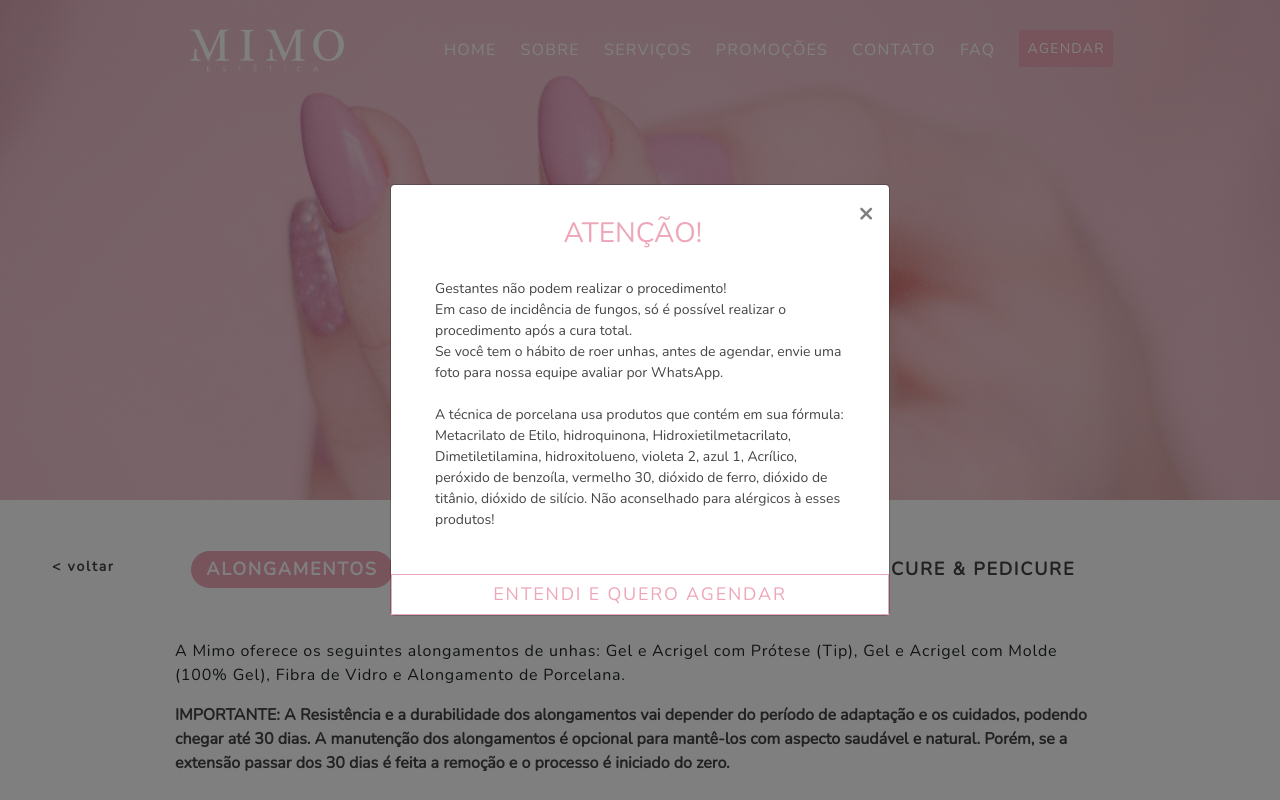
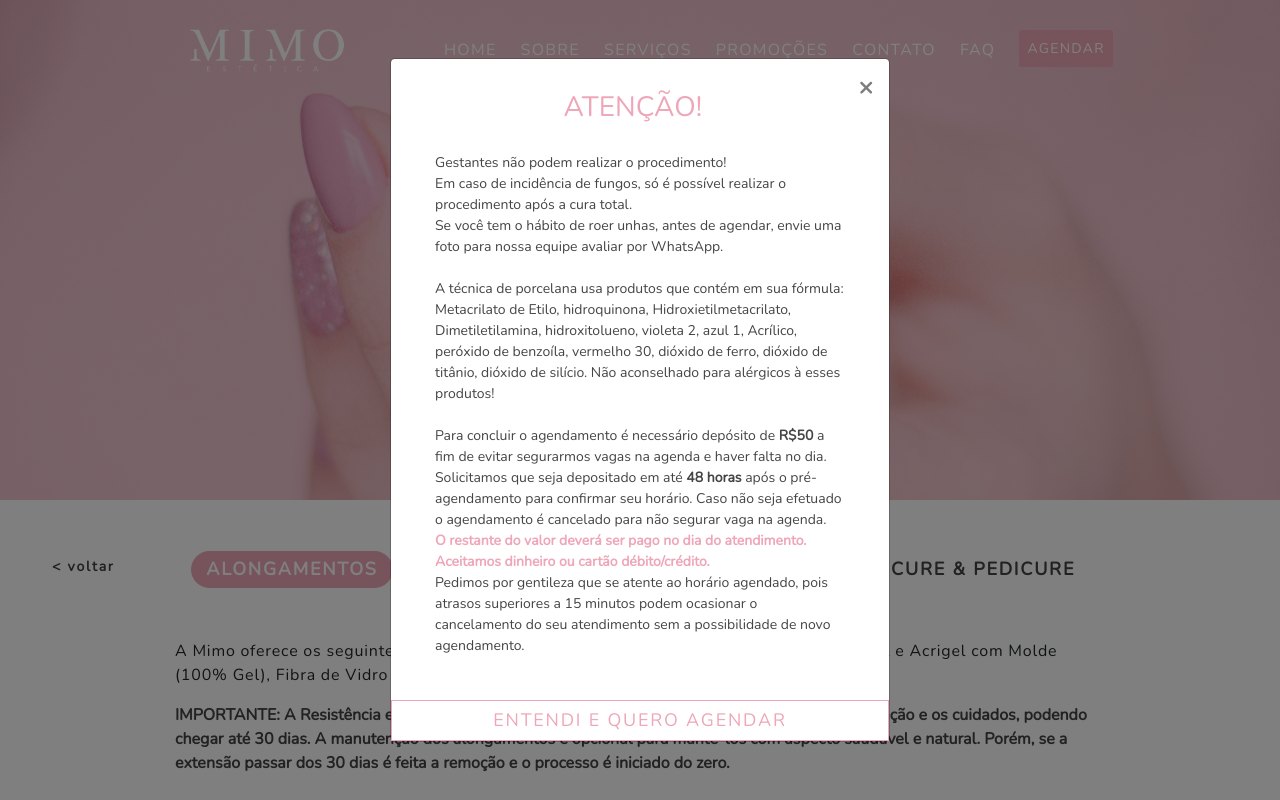
Before and after one commit to chlles/mimo, a PHP site: page /esmalteria/ in a window 1280 px wide, after a click on "AGENDAR". Run offline with PHP 8.4, Linux system fonts and the light colour scheme; some libraries are stand-ins or nearby versions.

Commit message:
new updates

```diff
--- a/assets/css/product.css
+++ b/assets/css/product.css
@@ -46,6 +46,11 @@ button.navbar-toggler {
 .flex-equal > * {
   -ms-flex: 1;
   flex: 1;
+}
+
+iframe {
+  border: none !important;
+  min-height: 600px;
 }
 
 @media (min-width: 768px) {
--- a/esmalteria/index.html
+++ b/esmalteria/index.html
@@ -170,7 +170,12 @@
                                             Gestantes não podem realizar o procedimento!<br/>
                                             Em caso de incidência de fungos, só é possível realizar o procedimento após a cura total.<br/>
                                             Se você tem o hábito de roer unhas, antes de agendar, envie uma foto para nossa equipe avaliar por WhatsApp.<br/><br/>
-                                            A técnica de porcelana usa produtos que contém em sua fórmula: Metacrilato de Etilo, hidroquinona, Hidroxietilmetacrilato, Dimetiletilamina, hidroxitolueno, violeta 2, azul 1, Acrílico, peróxido de benzoíla, vermelho 30, dióxido de ferro, dióxido de titânio, dióxido de silício. Não aconselhado para alérgicos à esses produtos!
+                                            A técnica de porcelana usa produtos que contém em sua fórmula: Metacrilato de Etilo, hidroquinona, Hidroxietilmetacrilato, Dimetiletilamina, hidroxitolueno, violeta 2, azul 1, Acrílico, peróxido de benzoíla, vermelho 30, dióxido de ferro, dióxido de titânio, dióxido de silício. Não aconselhado para alérgicos à esses produtos!<br/><br/>
+                                            Para concluir o agendamento é necessário depósito de <b>R$50</b> a fim de evitar segurarmos vagas na agenda e haver falta no dia. Solicitamos que seja depositado em até <b>48 horas</b> após o pré-agendamento para confirmar seu horário. Caso não seja efetuado o agendamento é cancelado para não segurar vaga na agenda.<br/>
+                                            <span class="textPink font-weight-bold">
+                                            O restante do valor deverá ser pago no dia do atendimento. Aceitamos dinheiro ou cartão débito/crédito.
+                                        </span><br/>
+                                            Pedimos por gentileza que se atente ao horário agendado, pois atrasos superiores a 15 minutos podem ocasionar o cancelamento do seu atendimento sem a possibilidade de novo agendamento.<br/>
                                         </p>
                                     </div>
                                     <button data-dismiss="modal">
@@ -302,11 +307,11 @@
                                             Em caso de incidência de fungos, só é possível realizar o procedimento após a cura total.<br/>
                                             Se você tem o hábito de roer unhas, antes de agendar, envie uma foto para nossa equipe avaliar por WhatsApp.<br/><br/>
                                             As técnicas em gel usa produtos que contém em sua fórmula: carbamato de etila, acrilato, ácido metacrílico, Hidroxietilmetacrilato, hidroximetil. Não indicado para alérgicos a esses produtos!<br/><br/>
-                                        Para concluir o agendamento é necessário depósito de <b>50% do valor</b> a fim de evitar segurarmos vagas na agenda e haver falta no dia. Solicitamos que seja depositado em até <b>48 horas</b> após o pré-agendamento para confirmar seu horário. Caso não seja efetuado o agendamento é cancelado para não segurar vaga na agenda.<br/>
+                                        Para concluir o agendamento é necessário depósito de <b>R$50</b> a fim de evitar segurarmos vagas na agenda e haver falta no dia. Solicitamos que seja depositado em até <b>48 horas</b> após o pré-agendamento para confirmar seu horário. Caso não seja efetuado o agendamento é cancelado para não segurar vaga na agenda.<br/>
                                         <span class="textPink font-weight-bold">
-                                            Os outros 50% do valor serão pagos no dia do atendimento. Aceitamos dinheiro ou cartão débito/crédito.
+                                            O restante do valor deverá ser pago no dia do atendimento. Aceitamos dinheiro ou cartão débito/crédito.
                                         </span><br/>
-                                        Pedimos por gentileza que se atente ao horário agendado, pois atrasos superiores a 15 minutos podem ocasionar o cancelamento do seu atendimento sem a possibilidade de novo agendamento.<br/><br/>
+                                        Pedimos por gentileza que se atente ao horário agendado, pois atrasos superiores a 15 minutos podem ocasionar o cancelamento do seu atendimento sem a possibilidade de novo agendamento.<br/>
                                         </p>
 
 
@@ -413,7 +418,12 @@
                                         <p class="textDarkGrey text-center">
                                             Em caso de incidência de fungos, só é possível realizar o procedimento após a cura total.<br/>
                                             Se você tem o hábito de roer unhas, antes de agendar, envie uma foto para nossa equipe avaliar por WhatsApp.<br/><br/>
-                                            As técnicas em gel usa produtos que contém em sua fórmula: carbamato de etila, acrilato, ácido metacrílico, Hidroxietilmetacrilato, hidroximetil. Não indicado para alérgicos a esses produtos!
+                                            As técnicas em gel usa produtos que contém em sua fórmula: carbamato de etila, acrilato, ácido metacrílico, Hidroxietilmetacrilato, hidroximetil. Não indicado para alérgicos a esses produtos!<br/><br/>
+                                            Para concluir o agendamento é necessário depósito de <b>R$50</b> a fim de evitar segurarmos vagas na agenda e haver falta no dia. Solicitamos que seja depositado em até <b>48 horas</b> após o pré-agendamento para confirmar seu horário. Caso não seja efetuado o agendamento é cancelado para não segurar vaga na agenda.<br/>
+                                            <span class="textPink font-weight-bold">
+                                            O restante do valor deverá ser pago no dia do atendimento. Aceitamos dinheiro ou cartão débito/crédito.
+                                        </span><br/>
+                                            Pedimos por gentileza que se atente ao horário agendado, pois atrasos superiores a 15 minutos podem ocasionar o cancelamento do seu atendimento sem a possibilidade de novo agendamento.<br/>
                                         </p>
                                     </div>
                                     <button data-dismiss="modal">
@@ -498,7 +508,12 @@
                                     Gestantes não podem realizar o procedimento!<br/>
                                     Em caso de incidência de fungos, só é possível realizar o procedimento após a cura total.<br/>
                                     Se você tem o hábito de roer unhas, antes de agendar, envie uma foto para nossa equipe avaliar por WhatsApp.<br/><br/>
-                                    A técnica de porcelana usa produtos que contém em sua fórmula: Metacrilato de Etilo, hidroquinona, Hidroxietilmetacrilato, Dimetiletilamina, hidroxitolueno, violeta 2, azul 1, Acrílico, peróxido de benzoíla, vermelho 30, dióxido de ferro, dióxido de titânio, dióxido de silício. Não aconselhado para alérgicos à esses produtos!
+                                    A técnica de porcelana usa produtos que contém em sua fórmula: Metacrilato de Etilo, hidroquinona, Hidroxietilmetacrilato, Dimetiletilamina, hidroxitolueno, violeta 2, azul 1, Acrílico, peróxido de benzoíla, vermelho 30, dióxido de ferro, dióxido de titânio, dióxido de silício. Não aconselhado para alérgicos à esses produtos!<br/><br/>
+                                    Para concluir o agendamento é necessário depósito de <b>R$50</b> a fim de evitar segurarmos vagas na agenda e haver falta no dia. Solicitamos que seja depositado em até <b>48 horas</b> após o pré-agendamento para confirmar seu horário. Caso não seja efetuado o agendamento é cancelado para não segurar vaga na agenda.<br/>
+                                    <span class="textPink font-weight-bold">
+                                            O restante do valor deverá ser pago no dia do atendimento. Aceitamos dinheiro ou cartão débito/crédito.
+                                        </span><br/>
+                                    Pedimos por gentileza que se atente ao horário agendado, pois atrasos superiores a 15 minutos podem ocasionar o cancelamento do seu atendimento sem a possibilidade de novo agendamento.<br/>
                                 </p>
                             </div>
                             <button data-dismiss="modal">
@@ -628,8 +643,31 @@
         <!--<div class="nav-item mt-5">-->
             <!--<a class="btn btnAgendamento alignbutCenter" href="#">AGENDAR</a>-->
         <!--</div>-->
-        <div class="nav-item mt-5">
-            <a class="btn btnAgendamento alignbutCenter" data-toggle="modal" data-target="#exampleModalCenter3">AGENDAR</a>
+        <div class="nav-item">
+            <a class="btn btnAgendamento alignbutCenter" data-toggle="modal" data-target="#MImpedimento">AGENDAR</a>
+        </div>
+
+        <!-- Modal Impedimento -->
+        <div class="modal fade" id="MImpedimento" tabindex="-1" role="dialog" aria-labelledby="exampleModalCenterTitle" aria-hidden="true">
+            <div class="modal-dialog modal-dialog-centered" role="document">
+                <div class="modal-content">
+                    <div class="modal-body">
+                        <button type="button" class="close" data-dismiss="modal" aria-label="Close">
+                            <span aria-hidden="true">&times;</span>
+                        </button>
+                        <h3 class="textPink text-center my-3">ATENÇÃO!</h3>
+                        <p class="textDarkGrey text-center">
+                            Para concluir o agendamento é necessário depósito de <b>R$50</b> a fim de evitar segurarmos vagas na agenda e haver falta no dia. Solicitamos que seja depositado em até <b>48 horas</b> após o pré-agendamento para confirmar seu horário. Caso não seja efetuado o agendamento é cancelado para não segurar vaga na agenda.<br/>
+                            <span class="textPink font-weight-bold">
+                                            O restante do valor deverá ser pago no dia do atendimento. Aceitamos dinheiro ou cartão débito/crédito.
+                                        </span><br/>
+                            Pedimos por gentileza que se atente ao horário agendado, pois atrasos superiores a 15 minutos podem ocasionar o cancelamento do seu atendimento sem a possibilidade de novo agendamento.<br/>
+                        </p>
+                    </div>
+                    <button data-dismiss="modal">
+                        <a class="btn btnAgendamento" data-toggle="modal" data-target="#exampleModalCenter3" style="width: 100%">ENTENDI E QUERO AGENDAR</a> </button>
+                </div>
+            </div>
         </div>
         <!-- Modal -->
         <div class="modal fade" id="exampleModalCenter3" tabindex="-1" role="dialog" aria-labelledby="exampleModalCenterTitle" aria-hidden="true">
```
Also changed, not shown: index.php (+14 -0 lines).
